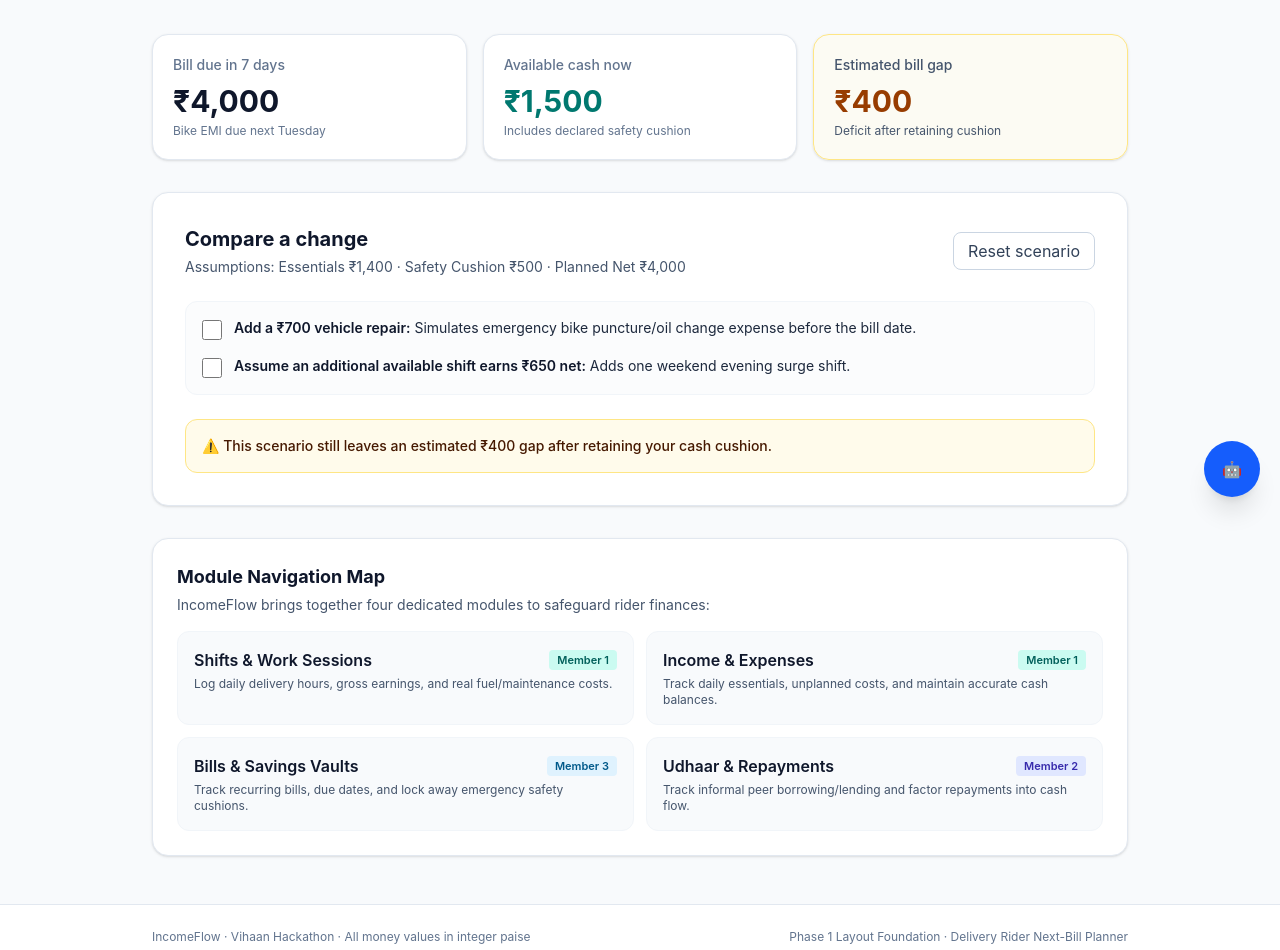
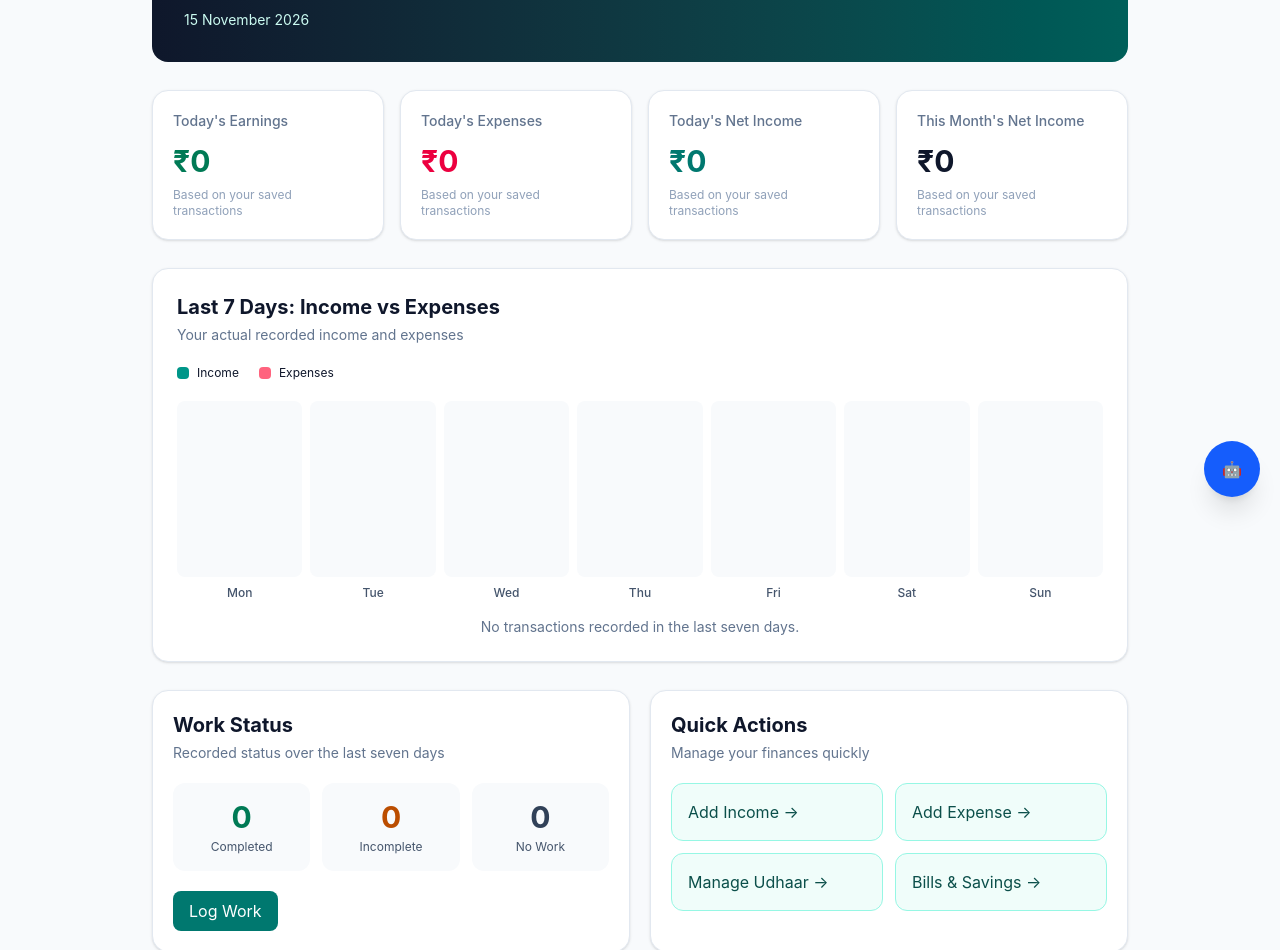
Before and after one commit to nihal07b/incomeflow, a React (Vite) app: page / in a window 1280 px wide. Shown: the part 283-1233 px from the top of the page. Built offline with nearby package versions, Linux system fonts and the light colour scheme.

Commit message:
feat: add rider financial overview dashboard

```diff
--- a/src/pages/OverviewPage.tsx
+++ b/src/pages/OverviewPage.tsx
@@ -1,194 +1,343 @@
-import { useState } from 'react'
-import { calculateBillGap } from '../engine/cashflow'
-import { demoProjection } from '../demo/scenario'
 
-const rupees = (paise: number) =>
+import { useData } from '../hooks/useData'
+
+const money = (paise: number) =>
   new Intl.NumberFormat('en-IN', {
     style: 'currency',
     currency: 'INR',
     maximumFractionDigits: 0,
   }).format(paise / 100)
 
+const localDate = (date: Date) => {
+  const year = date.getFullYear()
+  const month = String(date.getMonth() + 1).padStart(2, '0')
+  const day = String(date.getDate()).padStart(2, '0')
+  return `${year}-${month}-${day}`
+}
+
+const goTo = (tab: string) => {
+  window.location.hash = tab
+}
+
 export function OverviewPage() {
-  const [repair, setRepair] = useState(false)
-  const [extraShift, setExtraShift] = useState(false)
+  const { transactions, dayLogs, loading, error } = useData()
 
-  const result = calculateBillGap({
-    ...demoProjection,
-    otherExpensesPaise: repair ? 70000 : 0,
-    expectedNetEarningsPaise:
-      demoProjection.expectedNetEarningsPaise + (extraShift ? 65000 : 0),
+  const today = localDate(new Date())
+  const month = today.slice(0, 7)
+
+  const todayTransactions = transactions.filter(
+    (tx) => tx.date === today
+  )
+
+  const todayIncome = todayTransactions
+    .filter((tx) => tx.type === 'income')
+    .reduce((sum, tx) => sum + tx.amountPaise, 0)
+
+  const todayExpenses = todayTransactions
+    .filter((tx) => tx.type === 'expense')
+    .reduce((sum, tx) => sum + tx.amountPaise, 0)
+
+  const monthlyTransactions = transactions.filter(
+    (tx) => tx.date.startsWith(month)
+  )
+
+  const monthlyNet = monthlyTransactions.reduce(
+    (sum, tx) =>
+      sum + (tx.type === 'income' ? tx.amountPaise : -tx.amountPaise),
+    0
+  )
+
+  const lastSevenDays = Array.from({ length: 7 }, (_, index) => {
+    const date = new Date()
+    date.setHours(12, 0, 0, 0)
+    date.setDate(date.getDate() - (6 - index))
+
+    const key = localDate(date)
+    const daily = transactions.filter((tx) => tx.date === key)
+
+    return {
+      date: key,
+      label: date.toLocaleDateString('en-IN', { weekday: 'short' }),
+      income: daily
+        .filter((tx) => tx.type === 'income')
+        .reduce((sum, tx) => sum + tx.amountPaise, 0),
+      expense: daily
+        .filter((tx) => tx.type === 'expense')
+        .reduce((sum, tx) => sum + tx.amountPaise, 0),
+    }
   })
 
+  const maxChartValue = Math.max(
+    1,
+    ...lastSevenDays.flatMap((day) => [day.income, day.expense])
+  )
+
+  const weekStart = lastSevenDays[0].date
+
+  const weeklyLogs = dayLogs.filter(
+    (log) => log.date >= weekStart && log.date <= today
+  )
+
+  const completed = weeklyLogs.filter(
+    (log) => log.status === 'complete'
+  ).length
+
+  const incomplete = weeklyLogs.filter(
+    (log) => log.status === 'incomplete'
+  ).length
+
+  const noWork = weeklyLogs.filter(
+    (log) => log.status === 'no_work'
+  ).length
+
+  const recentTransactions = [...transactions]
+    .sort((a, b) => b.date.localeCompare(a.date))
+    .slice(0, 5)
+
+  const cards = [
+    {
+      label: "Today's Earnings",
+      value: todayIncome,
+      color: 'text-emerald-700',
+    },
+    {
+      label: "Today's Expenses",
+      value: todayExpenses,
+      color: 'text-rose-600',
+    },
+    {
+      label: "Today's Net Income",
+      value: todayIncome - todayExpenses,
+      color: 'text-teal-700',
+    },
+    {
+      label: "This Month's Net Income",
+      value: monthlyNet,
+      color: 'text-slate-900',
+    },
+  ]
+
+  if (loading) {
+    return <p className="p-6 text-slate-600">Loading dashboard...</p>
+  }
+
+  if (error) {
+    return (
+      <p className="rounded-xl bg-rose-50 p-6 text-rose-700">
+        Unable to load dashboard: {error}
+      </p>
+    )
+  }
+
   return (
-    <div className="space-y-8">
-      {/* Hero / Overview Header */}
-      <div>
-        <div className="flex items-center gap-2">
-          <span className="rounded-full bg-teal-100 px-3 py-1 text-xs font-semibold uppercase tracking-wider text-teal-800">
-            Next-Bill Scenario Planner
+    <main className="space-y-7">
+      <header className="rounded-2xl bg-gradient-to-r from-slate-900 to-teal-800 p-6 text-white sm:p-8">
+        <p className="text-sm font-medium text-teal-200">
+          IncomeFlow • Rider Dashboard
+        </p>
+
+        <h1 className="mt-2 text-3xl font-bold sm:text-4xl">
+          Your Financial Dashboard
+        </h1>
+
+        <p className="mt-2 text-sm text-slate-200 sm:text-base">
+          Track your earnings, expenses and daily work in one place.
+        </p>
+
+        <p className="mt-4 text-sm text-teal-100">
+          {new Date().toLocaleDateString('en-IN', {
+            day: 'numeric',
+            month: 'long',
+            year: 'numeric',
+          })}
+        </p>
+      </header>
+
+      <section className="grid gap-4 sm:grid-cols-2 xl:grid-cols-4">
+        {cards.map((card) => (
+          <article
+            key={card.label}
+            className="rounded-2xl border border-slate-200 bg-white p-5 shadow-sm"
+          >
+            <p className="text-sm font-medium text-slate-500">
+              {card.label}
+            </p>
+            <p className={`mt-3 text-3xl font-bold ${card.color}`}>
+              {money(card.value)}
+            </p>
+            <p className="mt-2 text-xs text-slate-400">
+              Based on your saved transactions
+            </p>
+          </article>
+        ))}
+      </section>
+
+      <section className="rounded-2xl border border-slate-200 bg-white p-5 shadow-sm sm:p-6">
+        <h2 className="text-xl font-bold text-slate-900">
+          Last 7 Days: Income vs Expenses
+        </h2>
+        <p className="mt-1 text-sm text-slate-500">
+          Your actual recorded income and expenses
+        </p>
+
+        <div className="mt-5 flex items-center gap-5 text-xs">
+          <span className="flex items-center gap-2">
+            <span className="h-3 w-3 rounded bg-teal-600" />
+            Income
           </span>
-          <span className="rounded-full bg-slate-100 px-2.5 py-0.5 text-xs text-slate-600">
-            Synthetic Demo
+          <span className="flex items-center gap-2">
+            <span className="h-3 w-3 rounded bg-rose-400" />
+            Expenses
           </span>
         </div>
-        <h1 className="mt-3 text-3xl font-bold tracking-tight text-slate-900 sm:text-4xl">
-          See what changes when life happens.
-        </h1>
-        <p className="mt-2 text-base text-slate-600 sm:text-lg">
-          An editable planning foundation for delivery riders. These figures are planning assumptions, not historical guarantees or money already in the bank.
-        </p>
+
+        <div className="mt-5 grid grid-cols-7 gap-2">
+          {lastSevenDays.map((day) => (
+            <div key={day.date} className="min-w-0 text-center">
+              <div className="flex h-44 items-end justify-center gap-1 rounded-lg bg-slate-50 px-1 py-2">
+                <div
+                  title={`Income: ${money(day.income)}`}
+                  className="w-1/3 rounded-t bg-teal-600"
+                  style={{
+                    height: `${(day.income / maxChartValue) * 100}%`,
+                  }}
+                />
+                <div
+                  title={`Expenses: ${money(day.expense)}`}
+                  className="w-1/3 rounded-t bg-rose-400"
+                  style={{
+                    height: `${(day.expense / maxChartValue) * 100}%`,
+                  }}
+                />
+              </div>
+              <p className="mt-2 text-xs font-medium text-slate-600">
+                {day.label}
+              </p>
+            </div>
+          ))}
+        </div>
+
+        {lastSevenDays.every(
+          (day) => day.income === 0 && day.expense === 0
+        ) && (
+            <p className="mt-4 text-center text-sm text-slate-500">
+              No transactions recorded in the last seven days.
+            </p>
+          )}
+      </section>
+
+      <div className="grid gap-5 lg:grid-cols-2">
+        <section className="rounded-2xl border border-slate-200 bg-white p-5 shadow-sm">
+          <h2 className="text-xl font-bold text-slate-900">
+            Work Status
+          </h2>
+          <p className="mt-1 text-sm text-slate-500">
+            Recorded status over the last seven days
+          </p>
+
+          <div className="mt-5 grid grid-cols-3 gap-3">
+            {[
+              { label: 'Completed', value: completed, color: 'text-emerald-700' },
+              { label: 'Incomplete', value: incomplete, color: 'text-amber-700' },
+              { label: 'No Work', value: noWork, color: 'text-slate-700' },
+            ].map((item) => (
+              <div key={item.label} className="rounded-xl bg-slate-50 p-4 text-center">
+                <p className={`text-3xl font-bold ${item.color}`}>
+                  {item.value}
+                </p>
+                <p className="mt-1 text-xs text-slate-600">
+                  {item.label}
+                </p>
+              </div>
+            ))}
+          </div>
+
+          <button
+            type="button"
+            onClick={() => goTo('shifts')}
+            className="mt-5 rounded-lg bg-teal-700 px-4 py-2 text-sm font-medium text-white hover:bg-teal-800"
+          >
+            Log Work
+          </button>
+        </section>
+
+        <section className="rounded-2xl border border-slate-200 bg-white p-5 shadow-sm">
+          <h2 className="text-xl font-bold text-slate-900">
+            Quick Actions
+          </h2>
+          <p className="mt-1 text-sm text-slate-500">
+            Manage your finances quickly
+          </p>
+
+          <div className="mt-5 grid gap-3 sm:grid-cols-2">
+            {[
+              { label: 'Add Income', tab: 'income-expenses' },
+              { label: 'Add Expense', tab: 'income-expenses' },
+              { label: 'Manage Udhaar', tab: 'udhaar' },
+              { label: 'Bills & Savings', tab: 'bills-vaults' },
+            ].map((action) => (
+              <button
+                key={action.label}
+                type="button"
+                onClick={() => goTo(action.tab)}
+                className="rounded-xl border border-teal-200 bg-teal-50 p-4 text-left text-sm font-semibold text-teal-900 hover:bg-teal-100"
+              >
+                {action.label} →
+              </button>
+            ))}
+          </div>
+        </section>
       </div>
 
-      {/* Primary Metric Cards */}
-      <section className="grid gap-4 sm:grid-cols-3" aria-label="Bill summary">
-        <article className="rounded-2xl border border-slate-200 bg-white p-5 shadow-sm transition-shadow hover:shadow-md">
-          <h2 className="text-sm font-medium text-slate-500">Bill due in 7 days</h2>
-          <p className="mt-2 text-3xl font-bold text-slate-900" aria-live="polite">
-            {rupees(demoProjection.billAmountPaise)}
-          </p>
-          <p className="mt-1 text-xs text-slate-500">Bike EMI due next Tuesday</p>
-        </article>
-
-        <article className="rounded-2xl border border-slate-200 bg-white p-5 shadow-sm transition-shadow hover:shadow-md">
-          <h2 className="text-sm font-medium text-slate-500">Available cash now</h2>
-          <p className="mt-2 text-3xl font-bold text-teal-700" aria-live="polite">
-            {rupees(demoProjection.currentCashPaise)}
-          </p>
-          <p className="mt-1 text-xs text-slate-500">Includes declared safety cushion</p>
-        </article>
-
-        <article
-          className={`rounded-2xl border p-5 shadow-sm transition-shadow hover:shadow-md ${
-            result.billGapPaise > 0
-              ? 'border-amber-200 bg-amber-50/50'
-              : 'border-emerald-200 bg-emerald-50/50'
-          }`}
-        >
-          <h2 className="text-sm font-medium text-slate-600">Estimated bill gap</h2>
-          <p
-            className={`mt-2 text-3xl font-bold ${
-              result.billGapPaise > 0 ? 'text-amber-800' : 'text-emerald-700'
-            }`}
-            aria-live="polite"
-          >
-            {rupees(result.billGapPaise)}
-          </p>
-          <p className="mt-1 text-xs text-slate-600">
-            {result.billGapPaise > 0 ? 'Deficit after retaining cushion' : 'Fully funded with cushion'}
-          </p>
-        </article>
-      </section>
-
-      {/* Scenario Sandbox Comparison */}
-      <section className="rounded-2xl border border-slate-200 bg-white p-6 shadow-sm sm:p-8">
-        <div className="flex flex-col justify-between gap-2 sm:flex-row sm:items-center">
-          <div>
-            <h2 className="text-xl font-bold text-slate-900">Compare a change</h2>
-            <p className="mt-1 text-sm text-slate-600">
-              Assumptions: Essentials {rupees(demoProjection.essentialsPaise)} · Safety Cushion {rupees(demoProjection.minimumCushionPaise)} · Planned Net {rupees(demoProjection.expectedNetEarningsPaise)}
-            </p>
-          </div>
+      <section className="rounded-2xl border border-slate-200 bg-white p-5 shadow-sm">
+        <div className="flex items-center justify-between gap-3">
+          <h2 className="text-xl font-bold text-slate-900">
+            Recent Transactions
+          </h2>
           <button
             type="button"
-            className="self-start rounded-lg border border-slate-300 px-3.5 py-1.5 text-sm font-medium text-slate-700 hover:bg-slate-100 focus-visible:outline-2 focus-visible:outline-teal-700 sm:self-auto"
-            onClick={() => {
-              setRepair(false)
-              setExtraShift(false)
-            }}
+            onClick={() => goTo('income-expenses')}
+            className="text-sm font-medium text-teal-700 hover:underline"
           >
-            Reset scenario
+            View All
           </button>
         </div>
 
-        <div className="my-6 space-y-4 rounded-xl border border-slate-100 bg-slate-50/60 p-4">
-          <label className="flex cursor-pointer items-start gap-3 select-none">
-            <input
-              className="mt-0.5 size-5 rounded border-slate-300 accent-teal-700"
-              type="checkbox"
-              checked={repair}
-              onChange={(e) => setRepair(e.target.checked)}
-            />
-            <span className="text-sm text-slate-800">
-              <strong className="font-semibold text-slate-900">Add a ₹700 vehicle repair:</strong> Simulates emergency bike puncture/oil change expense before the bill date.
-            </span>
-          </label>
+        {recentTransactions.length === 0 ? (
+          <p className="mt-5 rounded-xl bg-slate-50 p-6 text-center text-sm text-slate-500">
+            No transactions yet. Add your first income or expense.
+          </p>
+        ) : (
+          <div className="mt-4 divide-y divide-slate-100">
+            {recentTransactions.map((tx) => (
+              <div
+                key={tx.id}
+                className="flex items-center justify-between gap-4 py-4"
+              >
+                <div className="min-w-0">
+                  <p className="truncate text-sm font-semibold capitalize text-slate-900">
+                    {tx.category}
+                  </p>
+                  <p className="truncate text-xs text-slate-500">
+                    {tx.date}
+                    {tx.description ? ` • ${tx.description}` : ''}
+                  </p>
+                </div>
 
-          <label className="flex cursor-pointer items-start gap-3 select-none">
-            <input
-              className="mt-0.5 size-5 rounded border-slate-300 accent-teal-700"
-              type="checkbox"
-              checked={extraShift}
-              onChange={(e) => setExtraShift(e.target.checked)}
-            />
-            <span className="text-sm text-slate-800">
-              <strong className="font-semibold text-slate-900">Assume an additional available shift earns ₹650 net:</strong> Adds one weekend evening surge shift.
-            </span>
-          </label>
-        </div>
-
-        <div
-          className={`rounded-xl p-4 text-sm font-medium ${
-            result.billGapPaise > 0
-              ? 'bg-amber-50 text-amber-950 border border-amber-200'
-              : 'bg-teal-50 text-teal-950 border border-teal-200'
-          }`}
-          aria-live="polite"
-        >
-          {result.billGapPaise > 0
-            ? `⚠️ This scenario still leaves an estimated ${rupees(result.billGapPaise)} gap after retaining your cash cushion.`
-            : `✓ This scenario appears sufficient for the bill while retaining your cash cushion of ${rupees(demoProjection.minimumCushionPaise)}.`}
-        </div>
+                <p
+                  className={`shrink-0 font-bold ${tx.type === 'income'
+                      ? 'text-emerald-700'
+                      : 'text-rose-600'
+                    }`}
+                >
+                  {tx.type === 'income' ? '+' : '-'}
+                  {money(tx.amountPaise)}
+                </p>
+              </div>
+            ))}
+          </div>
+        )}
       </section>
-
-      {/* Module Overview & Integration Architecture */}
-      <section className="rounded-2xl border border-slate-200 bg-white p-6 shadow-sm">
-        <h2 className="text-lg font-bold text-slate-900">Module Navigation Map</h2>
-        <p className="mt-1 text-sm text-slate-600">
-          IncomeFlow brings together four dedicated modules to safeguard rider finances:
-        </p>
-        <div className="mt-4 grid gap-3 sm:grid-cols-2">
-          <div className="rounded-xl border border-slate-100 bg-slate-50 p-4">
-            <div className="flex items-center justify-between">
-              <h3 className="font-semibold text-slate-900">Shifts & Work Sessions</h3>
-              <span className="rounded bg-teal-100 px-2 py-0.5 text-[11px] font-semibold text-teal-800">Member 1</span>
-            </div>
-            <p className="mt-1 text-xs text-slate-600">
-              Log daily delivery hours, gross earnings, and real fuel/maintenance costs.
-            </p>
-          </div>
-
-          <div className="rounded-xl border border-slate-100 bg-slate-50 p-4">
-            <div className="flex items-center justify-between">
-              <h3 className="font-semibold text-slate-900">Income & Expenses</h3>
-              <span className="rounded bg-teal-100 px-2 py-0.5 text-[11px] font-semibold text-teal-800">Member 1</span>
-            </div>
-            <p className="mt-1 text-xs text-slate-600">
-              Track daily essentials, unplanned costs, and maintain accurate cash balances.
-            </p>
-          </div>
-
-          <div className="rounded-xl border border-slate-100 bg-slate-50 p-4">
-            <div className="flex items-center justify-between">
-              <h3 className="font-semibold text-slate-900">Bills & Savings Vaults</h3>
-              <span className="rounded bg-sky-100 px-2 py-0.5 text-[11px] font-semibold text-sky-800">Member 3</span>
-            </div>
-            <p className="mt-1 text-xs text-slate-600">
-              Track recurring bills, due dates, and lock away emergency safety cushions.
-            </p>
-          </div>
-
-          <div className="rounded-xl border border-slate-100 bg-slate-50 p-4">
-            <div className="flex items-center justify-between">
-              <h3 className="font-semibold text-slate-900">Udhaar & Repayments</h3>
-              <span className="rounded bg-indigo-100 px-2 py-0.5 text-[11px] font-semibold text-indigo-800">Member 2</span>
-            </div>
-            <p className="mt-1 text-xs text-slate-600">
-              Track informal peer borrowing/lending and factor repayments into cash flow.
-            </p>
-          </div>
-        </div>
-      </section>
-    </div>
+    </main>
   )
 }
```
